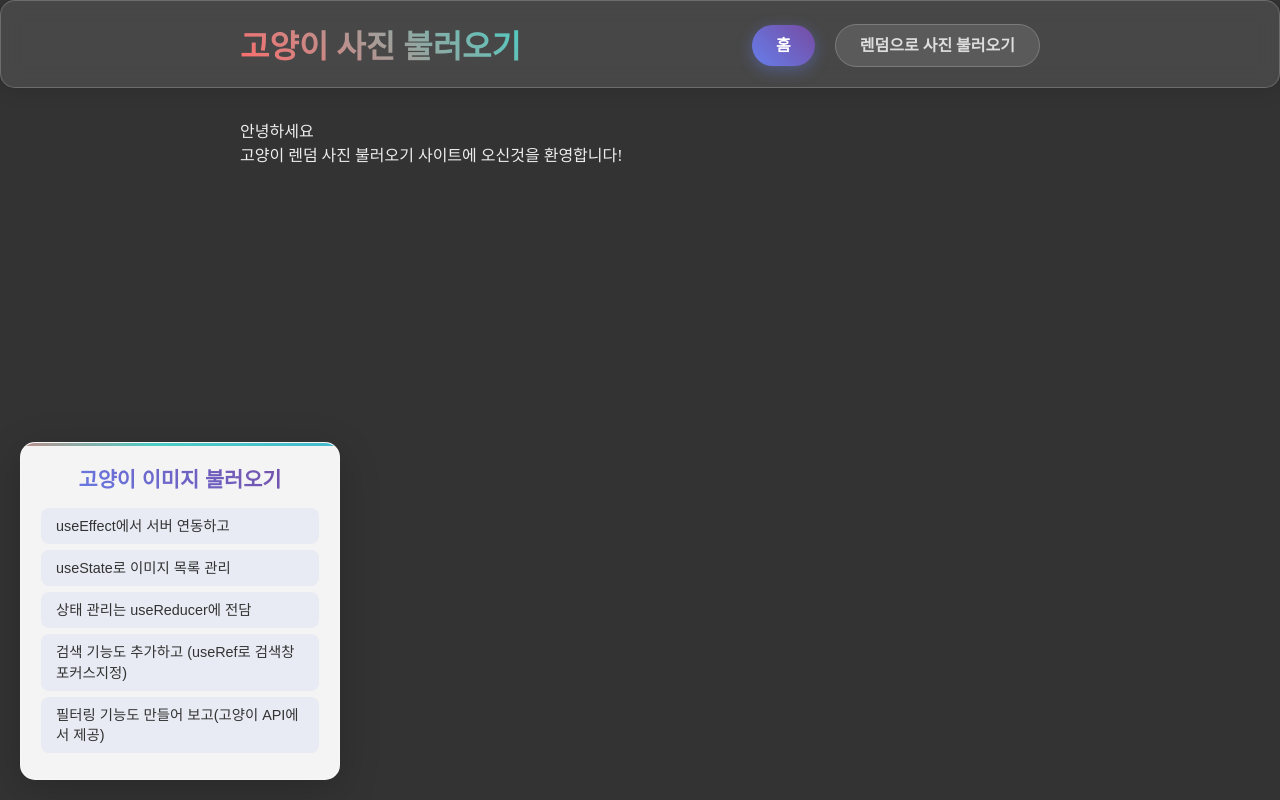
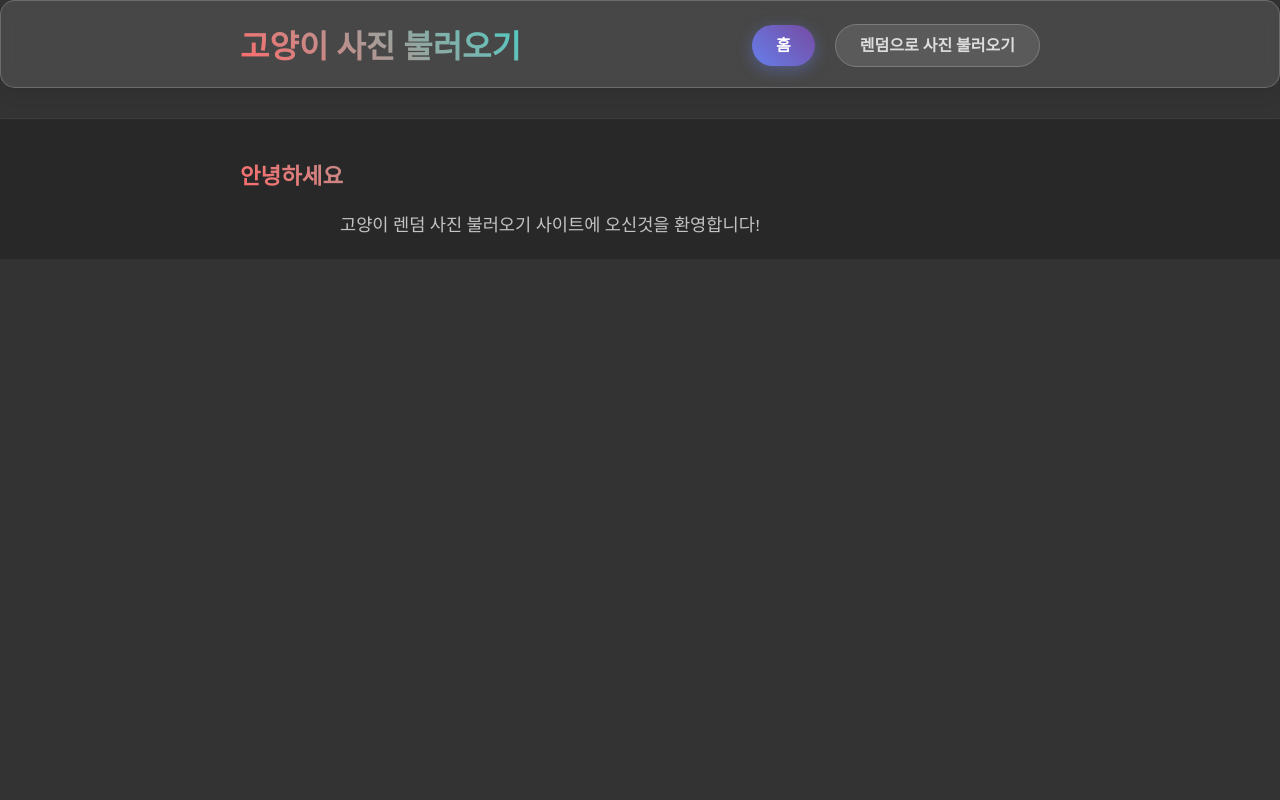
Before and after one commit to koo-rogie/randomCat, a React (Vite) app: page / in a window 1280 px wide. Built offline with nearby package versions, Linux system fonts and the light colour scheme.

Commit message:
style(footer): apply CSS module styling and remove Sam component

```diff
--- a/src/components/Footer.tsx
+++ b/src/components/Footer.tsx
@@ -1,13 +1,12 @@
-import Sam from "@/components/Sam";
+import styles from "../styels/footer.module.css";
 
 export default function Footer() {
   return (
-    <footer>
+    <footer className={styles.footer}>
       <div className="inner">
         <p>안녕하세요</p>
         <p>고양이 렌덤 사진 불러오기 사이트에 오신것을 환영합니다!</p>
       </div>
-      <Sam />
     </footer>
   );
 }
```
